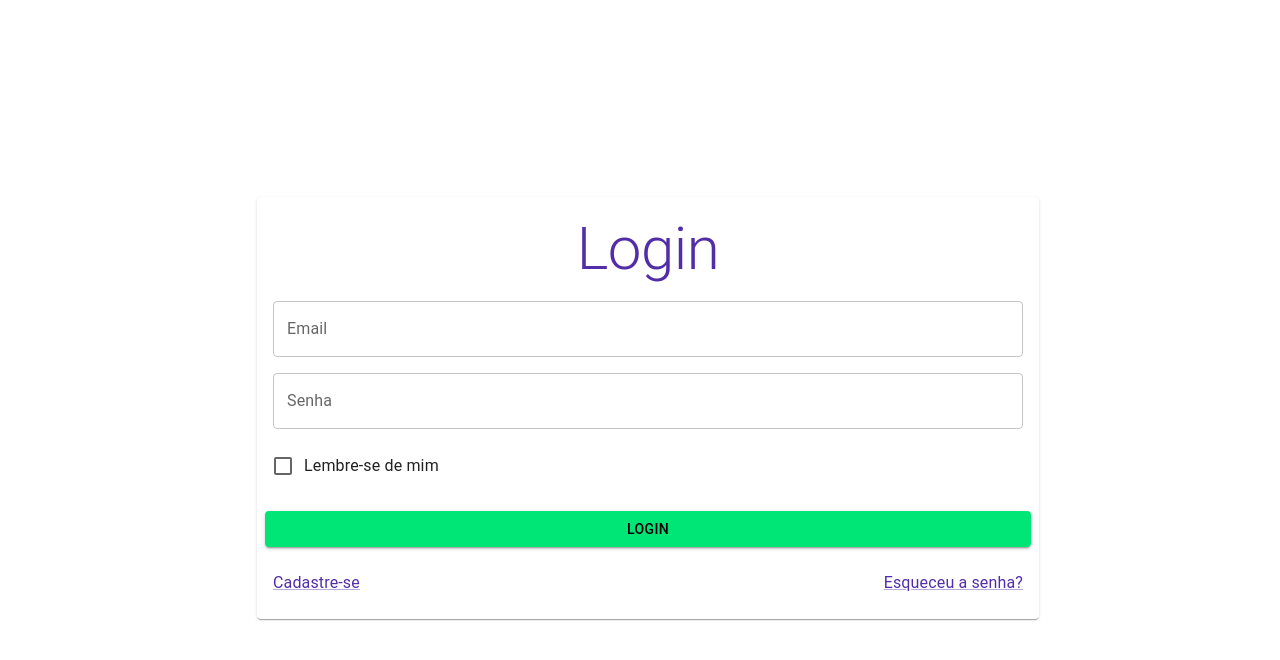
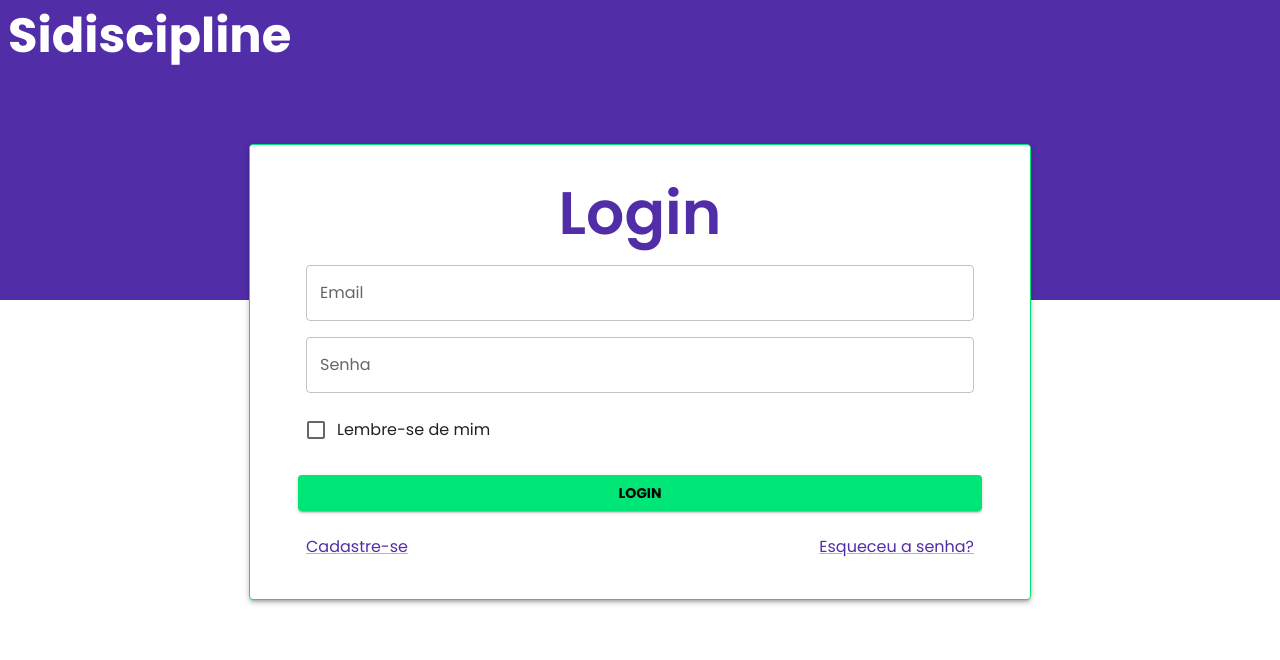
Before and after one commit to joao-felipe-alves-marinho/sidiscipline, a React (Vite) app: page /login in a window 1280 px wide. Shown: the top 660 px of the page. Built offline with nearby package versions, Linux system fonts and the light colour scheme.

Commit message:
temporario

```diff
--- a/index.html
+++ b/index.html
@@ -1,13 +1,19 @@
 <!doctype html>
 <html lang="pt-BR">
+
 <head>
   <meta charset="UTF-8" />
-    <link rel="icon" type="image/svg+xml" href="/vite.svg" />
   <meta name="viewport" content="width=device-width, initial-scale=1.0" />
-    <title>Vite + React + TS</title>
+  <link rel="preconnect" href="https://fonts.googleapis.com">
+  <link rel="preconnect" href="https://fonts.gstatic.com" crossorigin>
+  <link href="https://fonts.googleapis.com/css2?family=Poppins:wght@400;600;700&display=swap" rel="stylesheet">
+  <link rel="stylesheet" href="https://fonts.googleapis.com/css2?family=Roboto:wght@300;400;500;600;700&display=swap" />
+  <title>Sidiscipline</title>
 </head>
-  <body>
+
+<body style="margin: 0;">
   <div id="root"></div>
   <script type="module" src="/src/main.tsx"></script>
 </body>
+
 </html>
--- a/package.json
+++ b/package.json
@@ -12,6 +12,7 @@
   "dependencies": {
     "@emotion/react": "^11.11.1",
     "@emotion/styled": "^11.11.0",
+    "@mui/icons-material": "^5.14.12",
     "@mui/material": "^5.14.11",
     "react": "^18.2.0",
     "react-dom": "^18.2.0",
--- a/src/app/pages/Home.tsx
+++ b/src/app/pages/Home.tsx
@@ -1,7 +1,42 @@
+import { Avatar, Box, Divider, Drawer, Typography } from "@mui/material";
+import { grey } from "@mui/material/colors";
+
+// eslint-disable-next-line react-hooks/rules-of-hooks
+
+function Menu() {
+    return (
+        <Drawer variant="permanent" anchor="left" PaperProps={{sx: {
+            bgcolor: grey['300'],
+        }}}>
+            <Box width={224} height='100%' display='flex' flexDirection='column'>
+                <Box display='flex' alignContent='center' justifyContent='center'>
+                    <Avatar sx={{ margin: '25px', width: '60px', height: '60px', bgcolor: "secondary.main" }}>D</Avatar>
+                </Box>
+
+                <Divider variant="middle" />
+
+                <Box flex={1}>
+
+                </Box>
+
+            </Box>
+        </Drawer>
+    )
+}
 
 function Home() {
     return (
-        <p>home</p>
+        <>
+            <Menu></Menu>
+            <Box height='100vh' sx={{ bgcolor: grey['200'] }} display='flex' flexDirection='column'>
+                <Box boxShadow={1} display='flex' alignContent='end' justifyContent='right' sx={{bgcolor: 'primary.light'}}>
+                    <Typography color={"white"} marginX={1} variant="h2"> Dashboard</Typography>
+                </Box>
+                <Box margin={1} flex={1} display='flex' alignContent='center' justifyContent='center'>
+                    <Typography variant="h3"> Box corpo</Typography>
+                </Box>
+            </Box>
+        </>
     )
 }
 
--- a/src/app/pages/Login.tsx
+++ b/src/app/pages/Login.tsx
@@ -2,11 +2,25 @@ import { Box, Button, Card, CardActions, CardContent, Checkbox, FormControlLabel
 
 function Login() {
     return (
-        <Box width='100vw' height='100vh' display='flex' alignItems='center' justifyContent='center'>
-            <Card>
+        <>
+            <Box component='div' sx={{
+                width: 'fullWidth',
+                height: '300px',
+                backgroundColor: 'primary.main',
+            }}>
+                <Typography fontWeight='bold' variant='h3' color={'white'} padding={1}>Sidiscipline</Typography>
+                <Box width='100vw' height='75vh' display='flex' alignItems='center' justifyContent='center'>
+                    <Card  sx={{
+                    border: 1,
+                    borderColor: 'secondary.main',
+                    boxShadow: 3,
+                    width: '700px',
+                    paddingX: 5,
+                    paddingY: 2
+                }}>
                         <CardContent>
-                    <Box display='flex' flexDirection='column' gap={2} width='750px'>
-                        <Typography variant='h2' align='center' color='primary'> Login </Typography>
+                            <Box display='flex' flexDirection='column' gap={2} >
+                                <Typography fontWeight='600' variant='h2' align='center' color='primary'> Login </Typography>
 
                                 <TextField
                                     label='Email'
@@ -21,8 +35,11 @@ function Login() {
                         </CardContent>
                         <CardActions>
                             <Button
+                            sx={{
+                                fontWeight: 'bold'
+                            }}
                                 variant='contained'
-                        href='/'
+                                href='/home'
                                 color='secondary'
                                 fullWidth>
                                 Login
@@ -36,6 +53,8 @@ function Login() {
                         </CardContent>
                     </Card>
                 </Box>
+            </Box>
+        </>
     )
 }
 
--- a/src/app/routes/routes.tsx
+++ b/src/app/routes/routes.tsx
@@ -7,10 +7,10 @@ function Routes() {
     return (
         <BrowserRouter>
                 <Switch>
-                    <Route path={"/"} element={<Home />} />
+                    <Route path={"/home"} element={<Home />} />
                     <Route path={"/login"} element={<Login />} />
 
-                    <Route path={"*"} element={<Navigate to="/" />} />
+                    <Route path={"*"} element={<Navigate to="/login" />} />
                 </Switch>
         </BrowserRouter>
     );
--- a/src/app/shared/themes/Light.ts
+++ b/src/app/shared/themes/Light.ts
@@ -6,7 +6,7 @@ export const LightTheme = createTheme({
         primary: {
             main: deepPurple['700'],
             dark: deepPurple['800'],
-            light: deepPurple['500'],
+            light: deepPurple['400'],
             contrastText: common['white'],
 
         },
@@ -17,8 +17,11 @@ export const LightTheme = createTheme({
             contrastText: common['black'],
         },
         background: {
-            default: grey['100'],
+            default: grey['300'],
             paper: common['white'],
         }
+    },
+    typography: {
+        fontFamily: 'Poppins, Roboto'
     }
 });
```
Also changed, not shown: 1 other file (tests, documents, lock files or other folders). Lines whose indentation alone changed are shown as unchanged.
